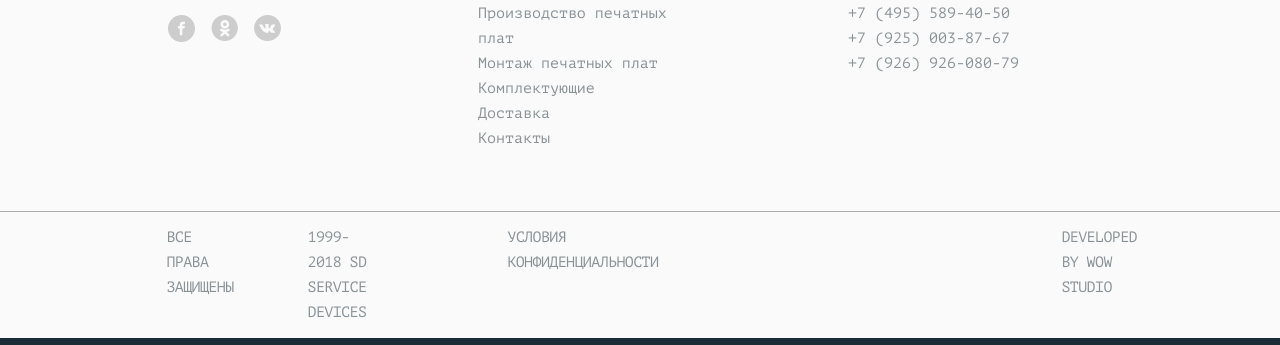
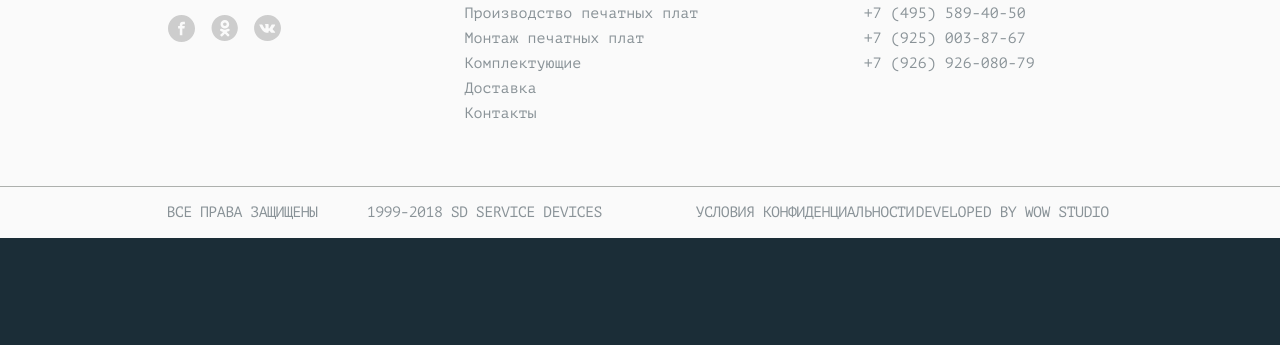
Before and after one commit to mrfourking/SmartDevice, a website: page source/index.html in a window 1280 px wide. Shown: the part 455-800 px from the top of the page. Drawn offline with nearby package versions, Linux system fonts and the light colour scheme; files that its build step writes are made by us from their sources; files whose address does not match are found by name.

Commit message:
Исправляет сетку футера, пиксель перфект для десктопа

```diff
--- a/source/index.html
+++ b/source/index.html
@@ -127,9 +127,7 @@
           <li class="menu__item">
             <a href="#">Монтаж печатных плат</a>
           </li>
-        </ul>
-        <ul class="menu">
-          <li class="menu__item">
+          <li class="menu__item menu__item--break">
             <a href="#">Комплектующие</a>
           </li>
           <li class="menu__item">
--- a/source/sass/blocks/footer.scss
+++ b/source/sass/blocks/footer.scss
@@ -8,11 +8,11 @@
 .footer__wrap {
   display: flex;
   width: 100%;
+  padding: 0 13% 0 13.1%;
 }
 
 .footer__logo-wrap {
-  margin-left: 13.1%;
-  margin-right: 10.8%;
+  margin-right: 14.6%;
 }
 
 .footer__logo {
@@ -21,13 +21,8 @@
 
 .footer__menu {
   display: flex;
-  flex-wrap: wrap;
-  width: 26.1%;
-  margin-right: 8.1%;
-
-  & .footer__title {
-    width: 100%;
-  }
+  flex-direction: column;
+  margin-right: auto;
 }
 
 .footer__title {
@@ -41,7 +36,7 @@
 }
 
 .footer__location {
-  margin-right: 13%;
+  margin-right: 5px;
 }
 
 .footer__address {
@@ -75,13 +70,17 @@
 }
 
 .footer__rights {
-  margin-right: 74px;
+  margin-right: 5.2%;
 }
 
 .footer__trademark {
-  margin-right: 141px;
+  margin-right: 9.9%;
 }
 
 .footer__conditions {
-  margin-right: 403px;
+  margin-right: auto;
 }
+
+.footer_developers {
+  margin-right: 5px;
+}
--- a/source/sass/blocks/menu.scss
+++ b/source/sass/blocks/menu.scss
@@ -1,10 +1,17 @@
 .menu {
   @include reset-list;
 
-  margin-right: 73px;
+  display: inline-block;
+
+  columns: 230px 2;
+  column-gap: 75px;
 }
 
 .menu__item {
+  &--break {
+    break-inside: auto;
+  }
+
   a {
     font-size: 15px;
     line-height: 25px;
```
Also changed, not shown: build/css/style.min.css, build/index.html, 1 other file.
